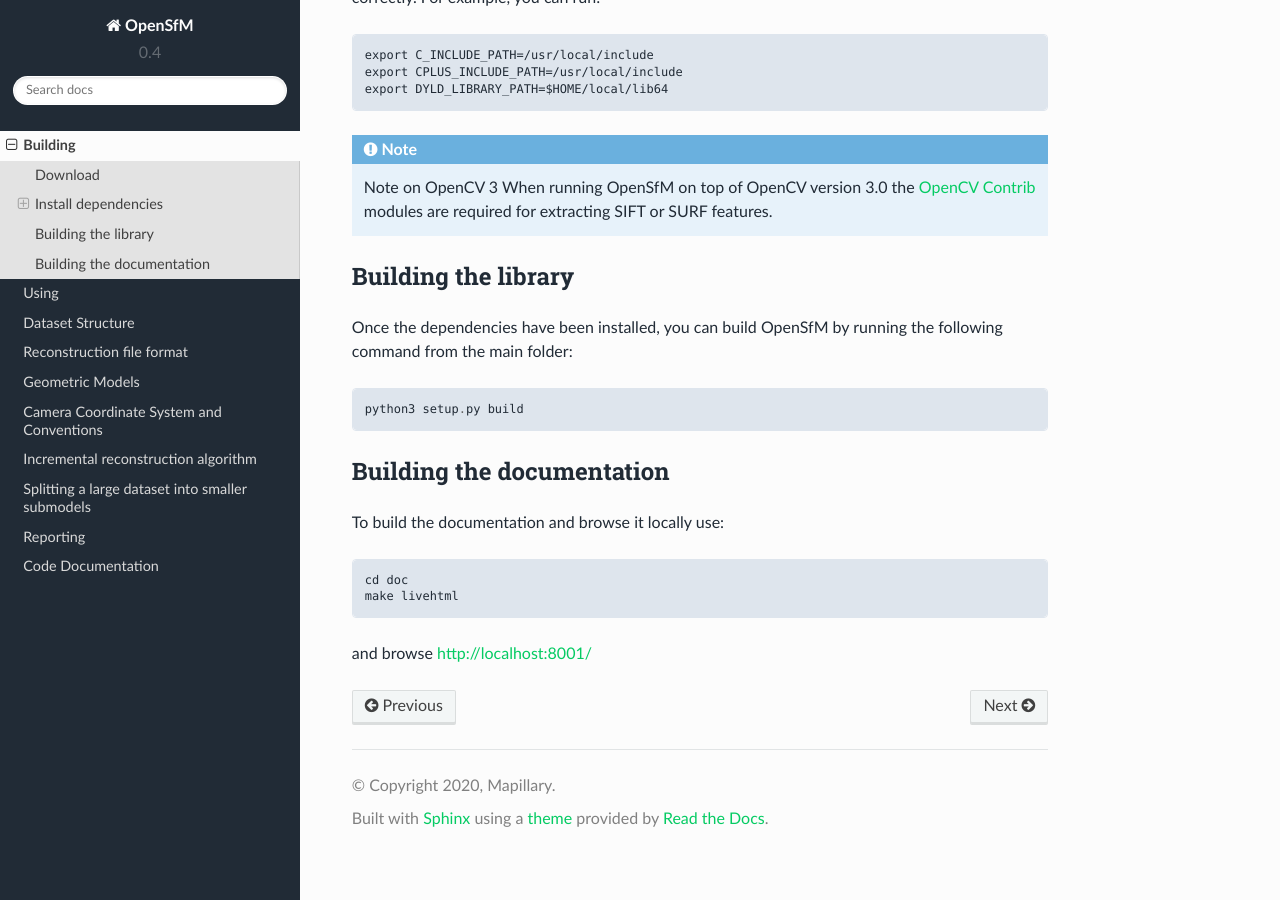
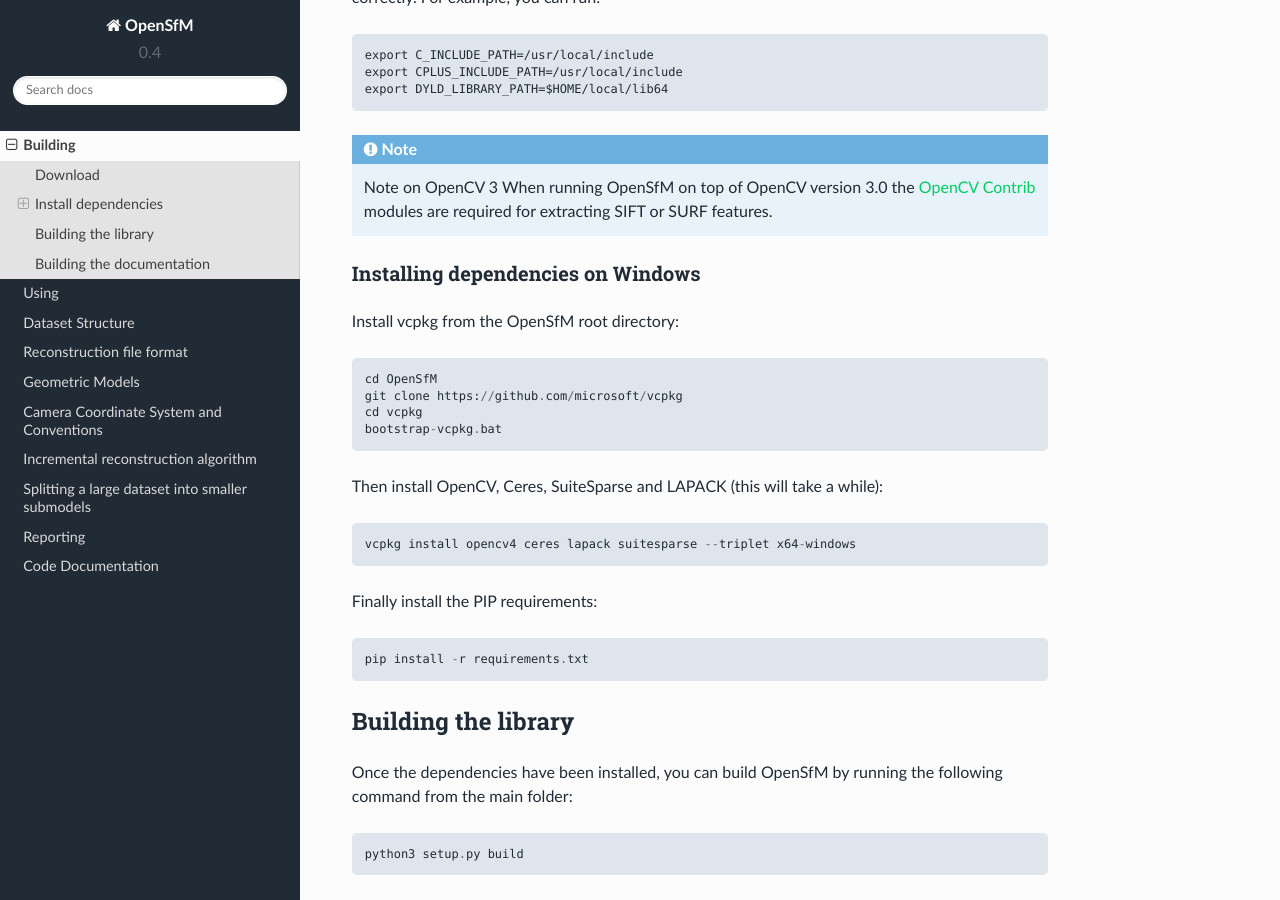
Before and after one commit to phantomwork/mul_img_to_3D, a Sphinx documentation site: the page built from doc/source/building.rst, in a window 1280 px wide and 900 px high, scrolled down 1208 px. Built offline with Sphinx 7.4.7 and the Read the Docs theme 2.0.0, drawn with Linux system fonts in a browser that asks for light colours.

Commit message:
Cleanup, add building docs

```diff
--- a/doc/source/building.rst
+++ b/doc/source/building.rst
@@ -56,6 +56,25 @@
     When running OpenSfM on top of OpenCV version 3.0 the `OpenCV Contrib`_ modules are required for extracting SIFT or SURF features.
 
 
+Installing dependencies on Windows
+~~~~~~~~~~~~~~~~~~~~~~~~~~~~~~~~~~
+
+Install vcpkg from the OpenSfM root directory::
+
+    cd OpenSfM
+    git clone https://github.com/microsoft/vcpkg
+    cd vcpkg
+    bootstrap-vcpkg.bat
+
+Then install OpenCV, Ceres, SuiteSparse and LAPACK (this will take a while)::
+
+    vcpkg install opencv4 ceres lapack suitesparse --triplet x64-windows
+
+Finally install the PIP requirements::
+
+    pip install -r requirements.txt
+
+
 Building the library
 --------------------
 
```
Also changed, not shown: 1 other file.
